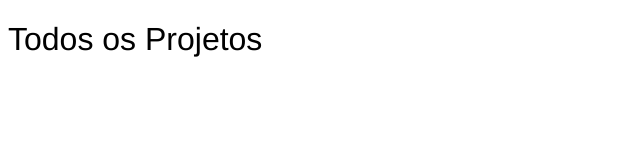
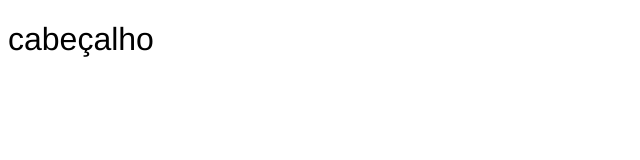
Before and after one commit to frankstylle/jokemPo, a plain HTML site: page index.html in a window 1280 px wide. Shown: the whole page, without its empty margins (0-640 px from the left). Drawn offline with Linux system fonts and the light colour scheme.

Commit message:
Adicionado cabeçalho

```diff
--- a/index.html
+++ b/index.html
@@ -10,7 +10,9 @@
 </head>
 
 <body>
-  <h1>Todos os Projetos</h1>
+  <header>
+    <h1>cabeçalho</h1>
+  </header>
 </body>
 
 </html>
```
